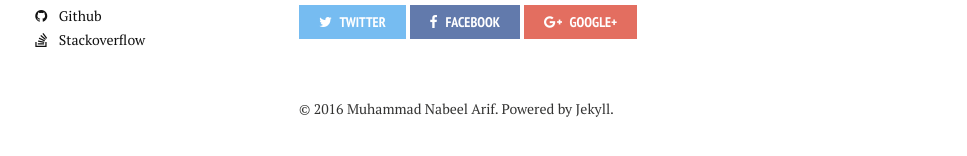
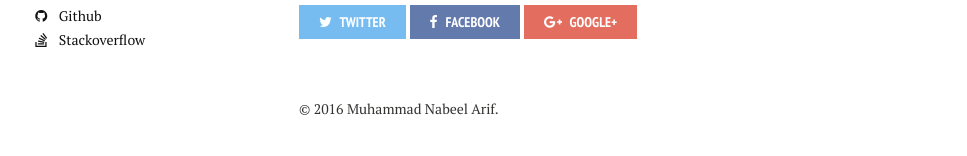
Before and after one commit to nabeelarif/nabeelarif-backup.github.io, a Jekyll site: the page built from about/index.md, in a window 1280 px wide. Shown: the part 439-595 px from the top of the page, without its empty margins (21-988 px from the left). Built offline with Jekyll 4.4.1, drawn with Linux system fonts in a browser that asks for light colours; nearby versions of some CDN libraries.

Commit message:
Updated footer

```diff
--- a/_includes/_footer.html
+++ b/_includes/_footer.html
@@ -12,4 +12,4 @@
 </div><!-- /.google-ads -->
 {% endif %}
 
-<span>&copy; {{ site.time | date: '%Y' }} {{ site.owner.name }}. Powered by <a href="http://jekyllrb.com" rel="nofollow">Jekyll.</span>
+<span>&copy; {{ site.time | date: '%Y' }} {{ site.owner.name }}.</span>
```
